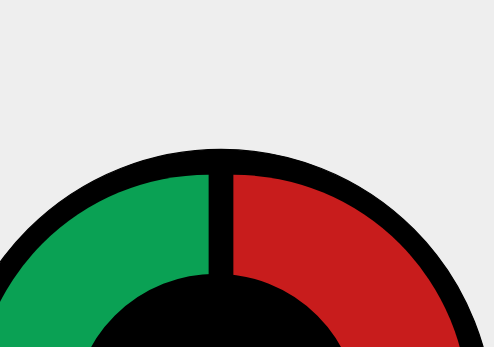
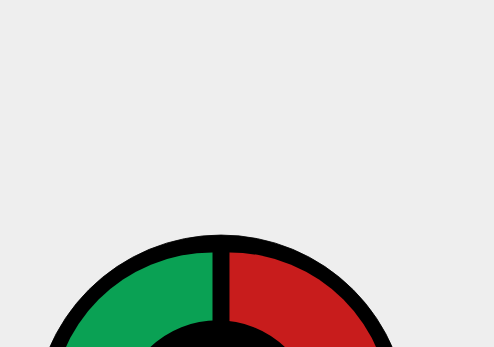
Before and after one commit to spencerng/simon-puzzle, a plain HTML site: page index.html in a window 390 px wide. Shown: the top 347 px of the page, 494 px wide, since content can reach past the window. Drawn offline with Linux system fonts and the light colour scheme.

Commit message:
Adjust scaling for mobile

```diff
--- a/game.js
+++ b/game.js
@@ -9,6 +9,5 @@ for (var i = 0; i < colors.length; i++) {
 	btn.onclick = playSound(colors[i])
 }
 
-var scaleFactor = (window.innerHeight - 300) / 440
-
+var scaleFactor = Math.min(window.innerHeight / 460, window.innerWidth / 460)
 document.getElementsByClassName("gameContainer")[0].style.transform = "scale(" + scaleFactor + ")";
--- a/style.css
+++ b/style.css
@@ -4,6 +4,7 @@ html, body {
     background-color: #eeeeee;
     vertical-align: center;
     font-family: "Arial";
+
   }
 
 .gameContainer {
```
